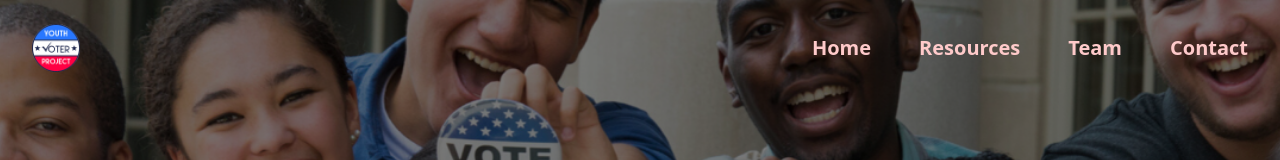
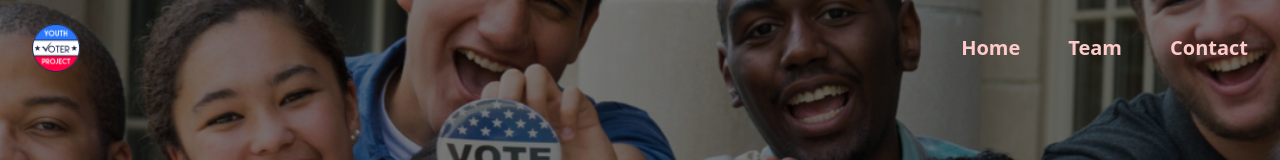
Before and after one commit to aviBandi/youthVoterProject, a React (Create React App) app in the folder my-app/: page /home in a window 1280 px wide. Shown: the top 160 px of the page. Built offline with nearby package versions, Linux system fonts and the light colour scheme; a web font is replaced by a local one.

Commit message:
removed squashed images of markus

```diff
--- a/my-app/src/components/navHome.js
+++ b/my-app/src/components/navHome.js
@@ -8,7 +8,7 @@ const Nav = () => {
     const [mobileMenuOpen, setMobileMenuOpen] = useState(false)
     const navigation = [
         { name: 'Home', href: '/home' },
-        { name: 'Resources', href: '/resources' },
+        // { name: 'Resources', href: '/resources' },
         { name: 'Team', href: '/team' },
         { name: 'Contact', href: '/contact' },
     ]
--- a/my-app/src/components/navOther.js
+++ b/my-app/src/components/navOther.js
@@ -8,7 +8,7 @@ const Nav = () => {
     const [mobileMenuOpen, setMobileMenuOpen] = useState(false)
     const navigation = [
         { name: 'Home', href: '/home' },
-        { name: 'Resources', href: '/resources' },
+        // { name: 'Resources', href: '/resources' },
         { name: 'Team', href: '/team' },
         { name: 'Contact', href: '/contact' },
     ]
```
